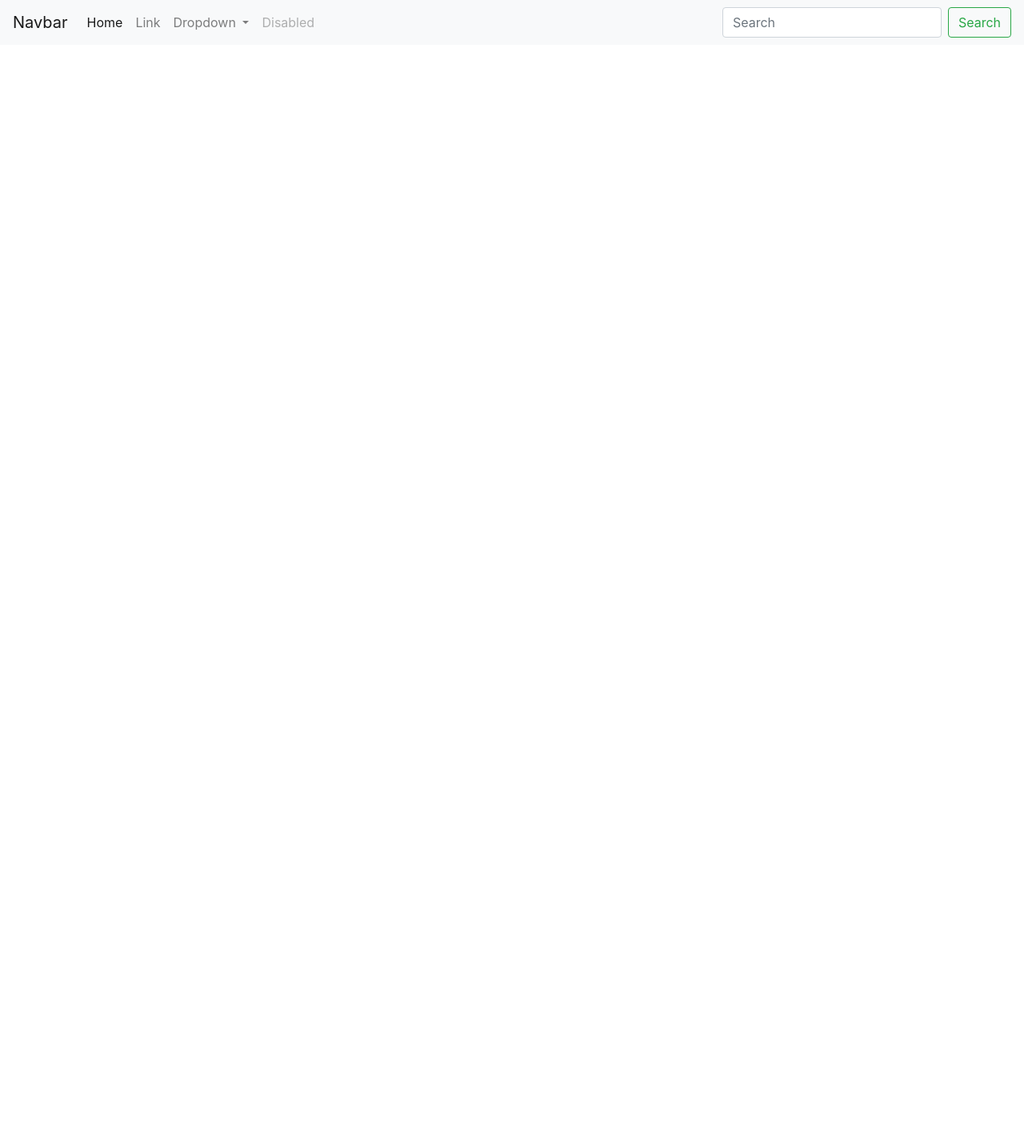
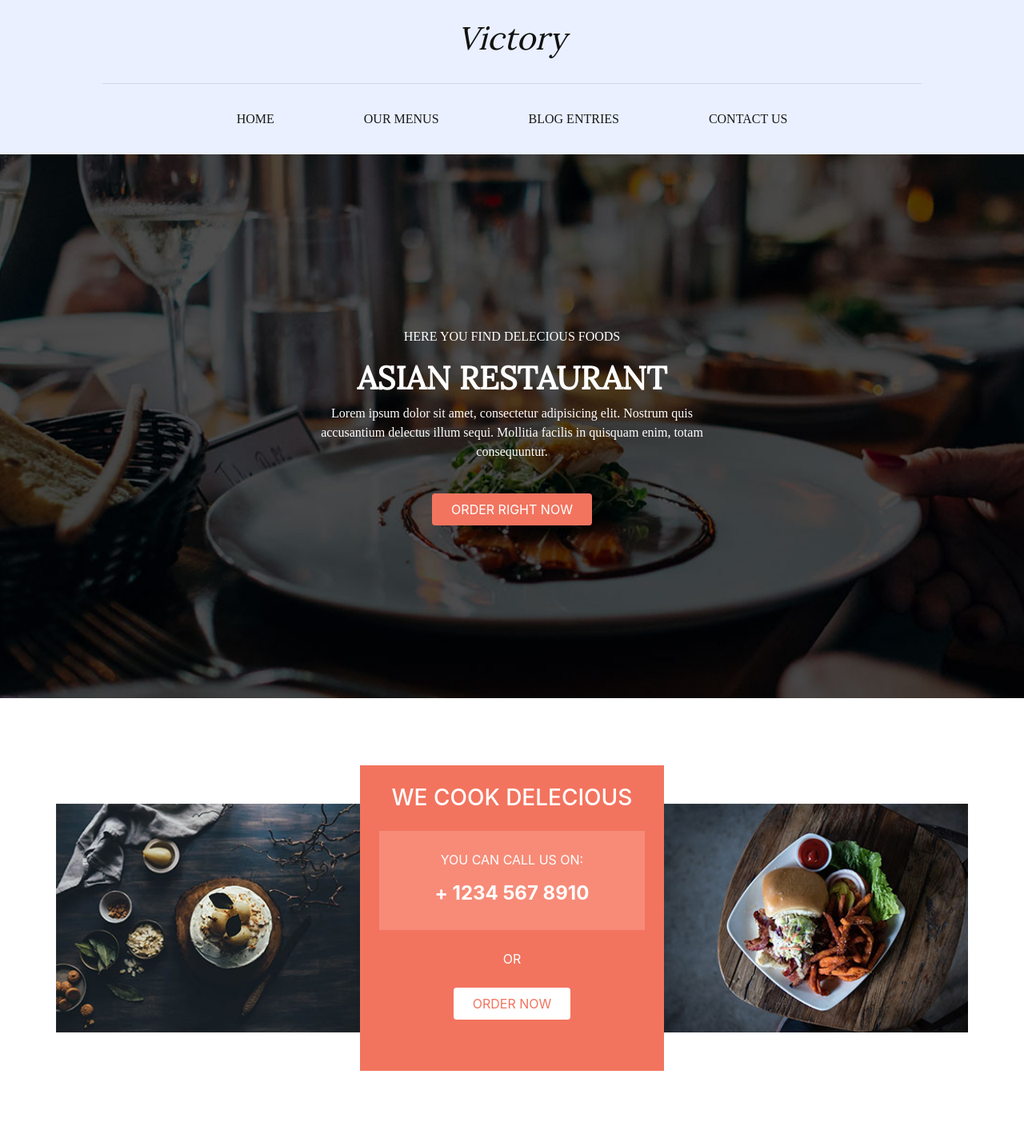
Before and after one commit to AlexisVS/alexis-loic_victory, a website: page index.html in a window 1280 px wide. Shown: the whole page at 80% size. Before the commit the page ends 800 px from the top, so only its background shows below. Drawn offline with nearby package versions, Linux system fonts and the light colour scheme; a web font is replaced by a local one.

Commit message:
section card LLT

```diff
--- a/index.html
+++ b/index.html
@@ -10,45 +10,80 @@
 </head>
 
 <body>
-    <header>
-        <nav class="navbar navbar-expand-lg navbar-light bg-light">
-            <a class="navbar-brand" href="#">Navbar</a>
-            <button class="navbar-toggler" type="button" data-toggle="collapse" data-target="#navbarSupportedContent"
-                aria-controls="navbarSupportedContent" aria-expanded="false" aria-label="Toggle navigation">
+    <!-- HEADER -->
+    <header class="_bg-header">
+        <!-- TITRE -->
+        <h1 class="d-flex justify-content-center
+        pt-4 pb-3 _color-victory _font-lora font-italic">Victory</h1>
+
+        <hr width="80%">
+
+        <!-- NAVBAR -->
+        <nav class="navbar navbar-expand-lg justify-content-center navbar-light pb-4">
+            <button class="navbar-toggler border-0" type="button" data-toggle="collapse" data-target="#navbarNavAltMarkup"
+                aria-controls="navbarNavAltMarkup" aria-expanded="false" aria-label="Toggle navigation">
                 <span class="navbar-toggler-icon"></span>
             </button>
 
-            <div class="collapse navbar-collapse" id="navbarSupportedContent">
-                <ul class="navbar-nav mr-auto">
-                    <li class="nav-item active">
-                        <a class="nav-link" href="#">Home <span class="sr-only">(current)</span></a>
-                    </li>
-                    <li class="nav-item">
-                        <a class="nav-link" href="#">Link</a>
-                    </li>
-                    <li class="nav-item dropdown">
-                        <a class="nav-link dropdown-toggle" href="#" id="navbarDropdown" role="button"
-                            data-toggle="dropdown" aria-haspopup="true" aria-expanded="false">
-                            Dropdown
-                        </a>
-                        <div class="dropdown-menu" aria-labelledby="navbarDropdown">
-                            <a class="dropdown-item" href="#">Action</a>
-                            <a class="dropdown-item" href="#">Another action</a>
-                            <div class="dropdown-divider"></div>
-                            <a class="dropdown-item" href="#">Something else here</a>
-                        </div>
-                    </li>
-                    <li class="nav-item">
-                        <a class="nav-link disabled" href="#" tabindex="-1" aria-disabled="true">Disabled</a>
-                    </li>
-                </ul>
-                <form class="form-inline my-2 my-lg-0">
-                    <input class="form-control mr-sm-2" type="search" placeholder="Search" aria-label="Search">
-                    <button class="btn btn-outline-success my-2 my-sm-0" type="submit">Search</button>
-                </form>
+            <!-- MENU-->
+            <div class="collapse navbar-collapse text-center justify-content-center" id="navbarNavAltMarkup">
+                <div class="navbar-nav _font-ubuntu">
+                    <a class="nav-link active mx-5" href="./index.html">HOME</a>
+
+                    <a class="nav-link active mx-5" href="#">OUR MENUS</a>
+
+                    <a class="nav-link active mx-5" href="#">BLOG ENTRIES</a>
+
+                    <a class="nav-link active mx-5" href="#">CONTACT US</a>
+                </div>
             </div>
         </nav>
     </header>
+
+    <!-- SECTION -->
+    <section>
+        <!-- BANNER HEADER -->
+        <div class="bg-header py-10">
+            <div class="text-center text-white mx-auto py-10" style="width: 40%;">
+                <p class="_font-ubuntu">HERE YOU FIND DELECIOUS FOODS</p>
+                <h1 class="font-weight-bold _font-lora">ASIAN RESTAURANT</h1>
+                <p class="_font-ubuntu">Lorem ipsum dolor sit amet, consectetur adipisicing elit. Nostrum quis
+                    accusantium
+                    delectus illum sequi. Mollitia facilis in quisquam enim, totam consequuntur.</p>
+
+                <button class="rounded border-0 text-white _bg-orange mt-4 px-4 py-2">ORDER RIGHT NOW</button>
+            </div>
+        </div>
+
+        <!-- WE COOK DELECIOUS -->
+        <div class="row-card container-lg">
+            <div class="row py-8">
+                <!-- IMAGE 1 -->
+                <div class="col-lg-4 d-flex align-items-center justify-content-end px-0">
+                    <img src="./public/img/cook_01.jpg" alt="" class="img-fluid w-100 py-lg-5">
+                </div>
+
+                <!-- CARD -->
+                <div class="col-lg-4 text-center text-white _bg-orange p-4">
+                    <h3 class="mb-4">WE COOK DELECIOUS</h3>
+
+                    <div class="bg-orange-dif py-4">
+                        <p>YOU CAN CALL US ON:</p>
+                        <h4 class="font-weight-bold">+ 1234 567 8910</h4>
+                    </div>
+
+                    <p class="my-4">OR</p>
+
+                    <button class="rounded border-0 bg-white _color-orange px-4 py-2">ORDER NOW</button>
+                </div>
+
+                <!-- IMAGE 2 -->
+                <div class="col-lg-4 d-flex align-items-center px-0">
+                    <img src="./public/img/cook_02.jpg" alt="" class="img-fluid w-100 py-lg-5">
+                </div>
+            </div>
+        </div>
+    </section>
 
     <!-- jquery -->
     <script src="./node_modules/jquery/dist/jquery.js"></script>
--- a/src/sass/_fonts.sass
+++ b/src/sass/_fonts.sass
@@ -1,9 +1,9 @@
 //FONT LORA
 @font-face
     font-family: "lora"
-    src: url(../../public/fonts/lora/static/lora-Regular.ttf)
+    src: url("../../public/fonts/lora/static/lora-Regular.ttf")
 
 //FONT UBUNTU
 @font-face
     font-family: "ubuntu"
-    src: url(../../public/fonts/Ubuntu-Regular.ttf)
+    src: url("../../public/fonts/ubuntu/Ubuntu-Regular.ttf")
--- a/src/sass/_variables.sass
+++ b/src/sass/_variables.sass
@@ -44,3 +44,11 @@ $color-footer-input: #E1E1DF
     color: $color-text-titleBlog
 ._color-footer-input
     color: $color-footer-input
+
+
+// FONT
+._font-lora
+    font-family: "lora"!important
+
+._font-ubuntu
+    font-family: "ubuntu"!important
--- a/src/sass/modules/_header.sass
+++ /dev/null
@@ -1 +0,0 @@
-._header
--- /dev/null
+++ b/src/sass/modules/_section-index.sass
@@ -0,0 +1,9 @@
+section
+    .bg-header
+        background: url("../img/banner-bg.jpg")
+        background-size: cover
+        background-position: center
+
+    .row-card
+        .bg-orange-dif
+            background-color: #f78b78
--- a/src/sass/modules/_style.sass
+++ b/src/sass/modules/_style.sass
@@ -1,3 +1,4 @@
 //IMPORT
 @import ./_header
+@import ./_section-index
 @import ./_footer
```
Also changed, not shown: public/css/app.css.
